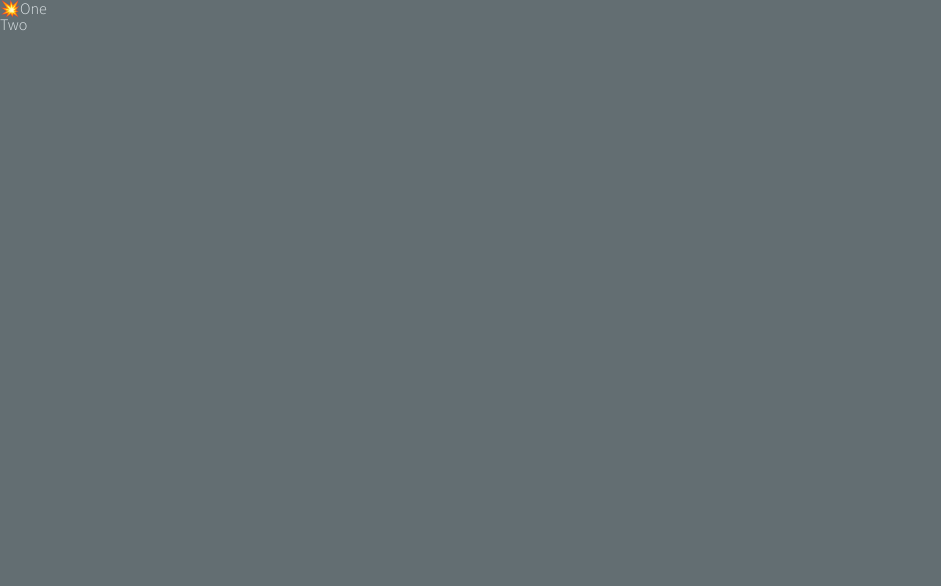
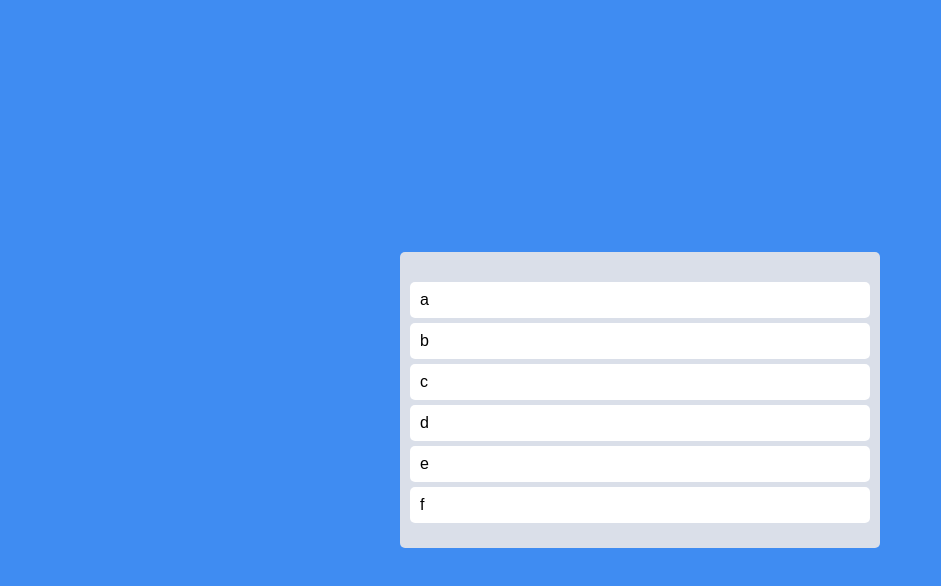
Before and after one commit to onetuks/todolist, a React (Create React App) app: page / in a window 1280 px wide. Shown: the top 586 px of the page, without its empty margins (0-941 px from the left). Built offline with nearby package versions, Linux system fonts and the light colour scheme.

Commit message:
#7.4 Styles and Placehorders

```diff
--- a/src/App.tsx
+++ b/src/App.tsx
@@ -1,40 +1,69 @@
 import { DragDropContext, Draggable, Droppable } from "react-beautiful-dnd";
+import styled from "styled-components";
+
+const Wrapper = styled.div`
+  display: flex;
+  margin: 0 auto;
+  justify-content: center;
+  align-items: center;
+  max-width: 480px;
+  height: 100vh;
+  width: 100%;
+`;
+
+const Boards = styled.div`
+  display: grid;
+  width: 100%;
+  grid-template-columns: repeat(1, 1fr);
+`;
+
+const Board = styled.div`
+  padding: 20px 10px;
+  padding-top: 30px;
+  background-color: ${(props) => props.theme.boardColor};
+  border-radius: 5px;
+  min-height: 200px;
+`;
+
+const Card = styled.div`
+  border-radius: 5px;
+  margin-bottom: 5px;
+  padding: 10px 10px;
+  background-color: ${(props) => props.theme.cardColor};
+`;
+
+const todos = ["a", "b", "c", "d", "e", "f"];
 
 function App() {
   const onDragEnd = () => {};
 
   return (
-    <>
     <DragDropContext onDragEnd={onDragEnd}>
-        <div>
+      <Wrapper>
+        <Boards>
           <Droppable droppableId="one">
             {(magic) => (
-              <ul ref={magic.innerRef} {...magic.droppableProps}>
-                <Draggable draggableId="first" index={0}>
+              <Board ref={magic.innerRef} {...magic.droppableProps}>
+                {todos.map((todo, index) => (
+                  <Draggable draggableId={todo} index={index}>
                     {(magic) => (
-                    <li ref={magic.innerRef} {...magic.draggableProps}>
-                      <span {...magic.dragHandleProps}>💥</span>
-                      One
-                    </li>
-                  )}
-                </Draggable>
-                <Draggable draggableId="second" index={1}>
-                  {(magic) => (
-                    <li
+                      <Card
                         ref={magic.innerRef}
                         {...magic.draggableProps}
                         {...magic.dragHandleProps}
                       >
-                      Two
-                    </li>
+                        {todo}
+                      </Card>
                     )}
                   </Draggable>
-              </ul>
+                ))}
+                {magic.placeholder}
+              </Board>
             )}
           </Droppable>
-        </div>
+        </Boards>
+      </Wrapper>
     </DragDropContext>
-    </>
   );
 }
 
--- a/src/index.tsx
+++ b/src/index.tsx
@@ -68,9 +68,6 @@
     text-decoration: none;
     color: inherit;
   }
-  button {
-    background-color: ${(props) => props.theme.btnColor};
-  }
 `;
 
 const root = ReactDOM.createRoot(
--- a/src/styled.d.ts
+++ b/src/styled.d.ts
@@ -3,8 +3,8 @@
 declare module "styled-components" {
   export interface DefaultTheme {
     bgColor: string,
+    boardColor: string,
+    cardColor: string,
     textColor: string,
-    accentColor: string,
-    btnColor: string,
   }
 }
--- a/src/theme.ts
+++ b/src/theme.ts
@@ -1,8 +1,8 @@
 import { DefaultTheme } from "styled-components";
 
 export const theme: DefaultTheme = {
-    bgColor: "#636e72",
-    textColor: "#dfe6e9",
-    accentColor: "#fdcb6e",
-    btnColor: "#fdcb6e"
+    bgColor: "#3F8CF2",
+    boardColor: "#DADFE9",
+    cardColor: "white",
+    textColor: "black",
 }
```
Lines whose indentation alone changed are shown as unchanged.
